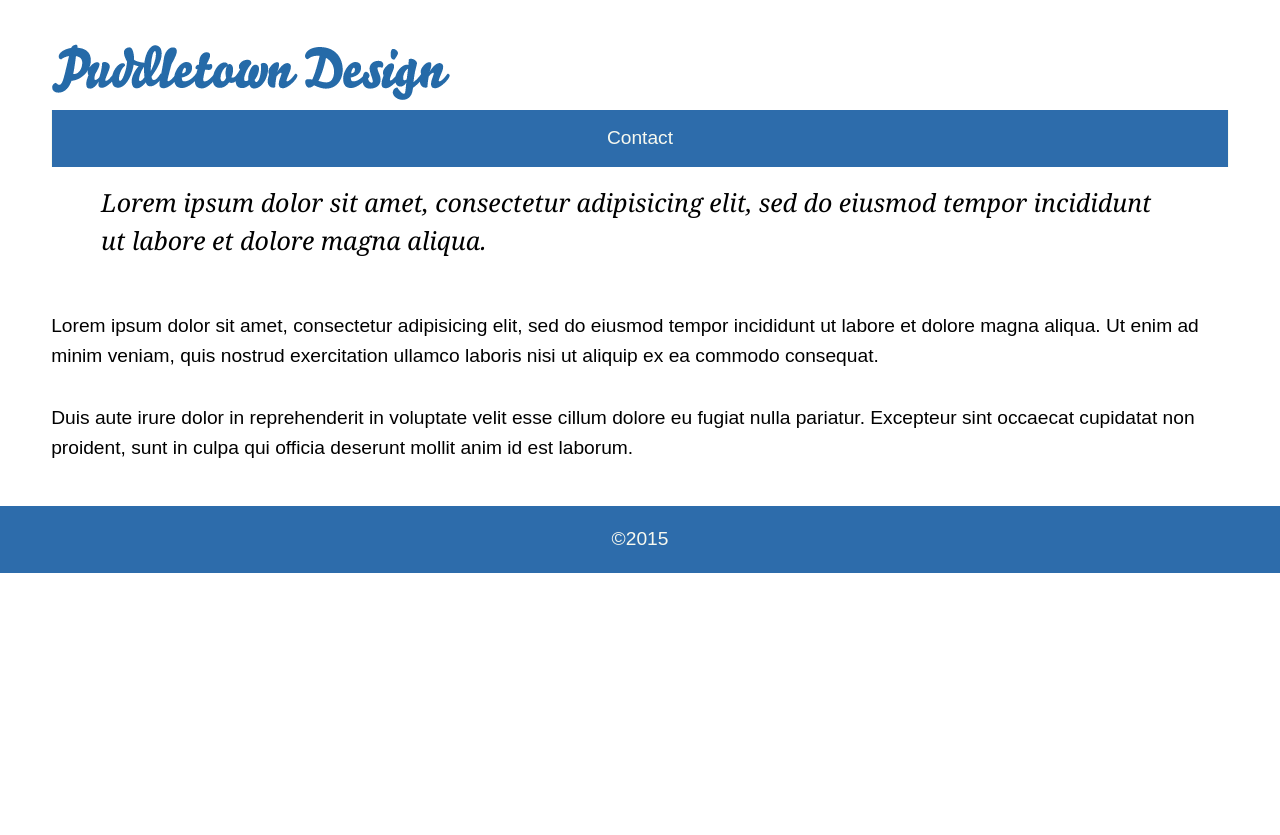
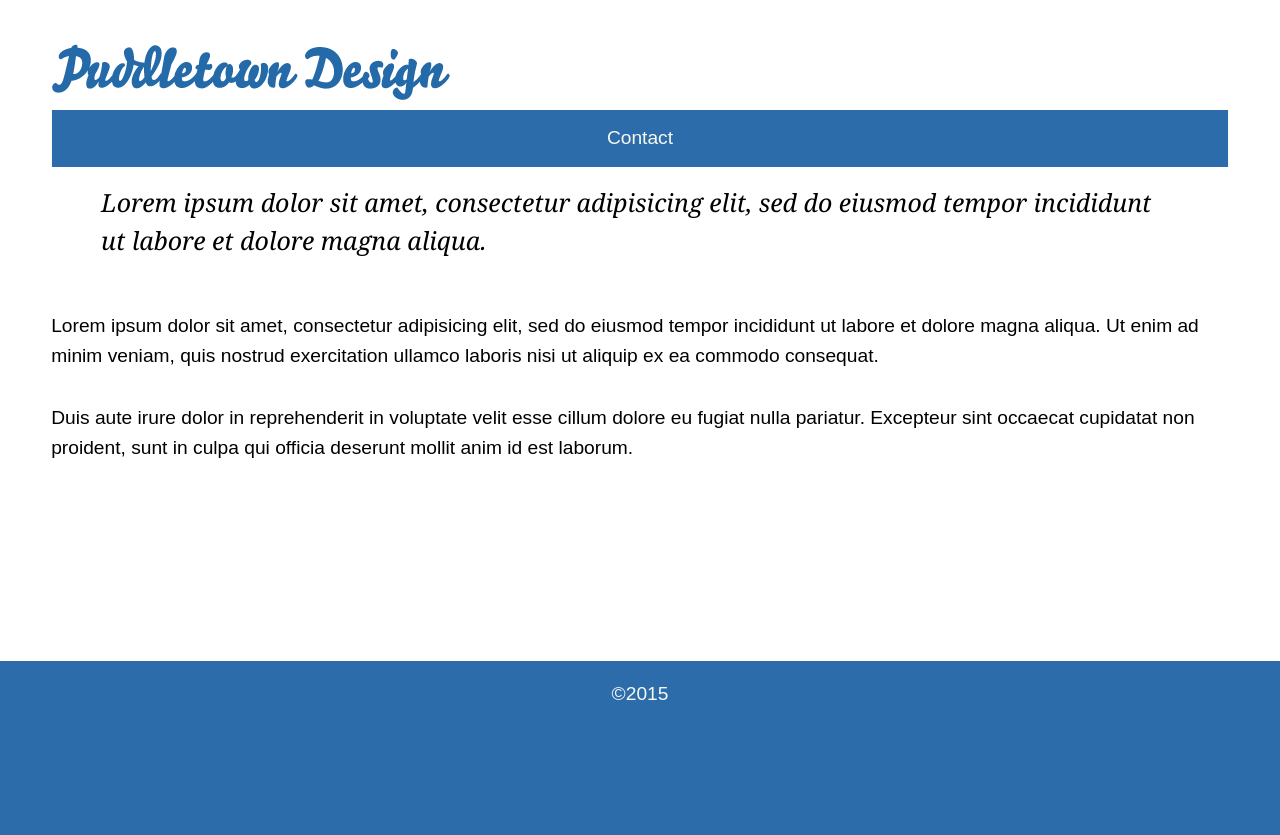
Before and after one commit to PuddletownDesign/puddletown-bootstrap, a PHP site: page /lib/ in a window 1280 px wide. Before the commit the page ends 573 px from the top, so only its background shows below. Run offline with PHP 8.4, Linux system fonts and the light colour scheme; some libraries are stand-ins or nearby versions.

Commit message:
added sticky footer

```diff
--- a/css/scss/responsive/_layout.scss
+++ b/css/scss/responsive/_layout.scss
@@ -85,9 +85,12 @@ main {
 	}
 
 }
-
+.push {
+	height: 155px;
+}
 footer {
-	padding: 1em;
+	padding: 1em 1em 0;
+	height: 155px;
 	background-color: $primary;
 	color: $white;
 	text-align: center;
--- a/includes/footer.php
+++ b/includes/footer.php
@@ -1,3 +1,5 @@
+	<div class="push"></div>
+	</div>
 	<footer>&copy;<?php echo date('Y'); ?></footer>
 </body>
 </html>
--- a/includes/header.php
+++ b/includes/header.php
@@ -14,6 +14,7 @@
 	<title><?php echo $title; ?></title>
 </head>
 <body>
+	<div class="wrapper">
 	<header>
 <?php if (isset($home)): ?>
 		<h1 class="logo"><img src="<?php echo $root; ?>css/graphics/logo.png" alt=""></h1>
```
Also changed, not shown: css/styles.css.
